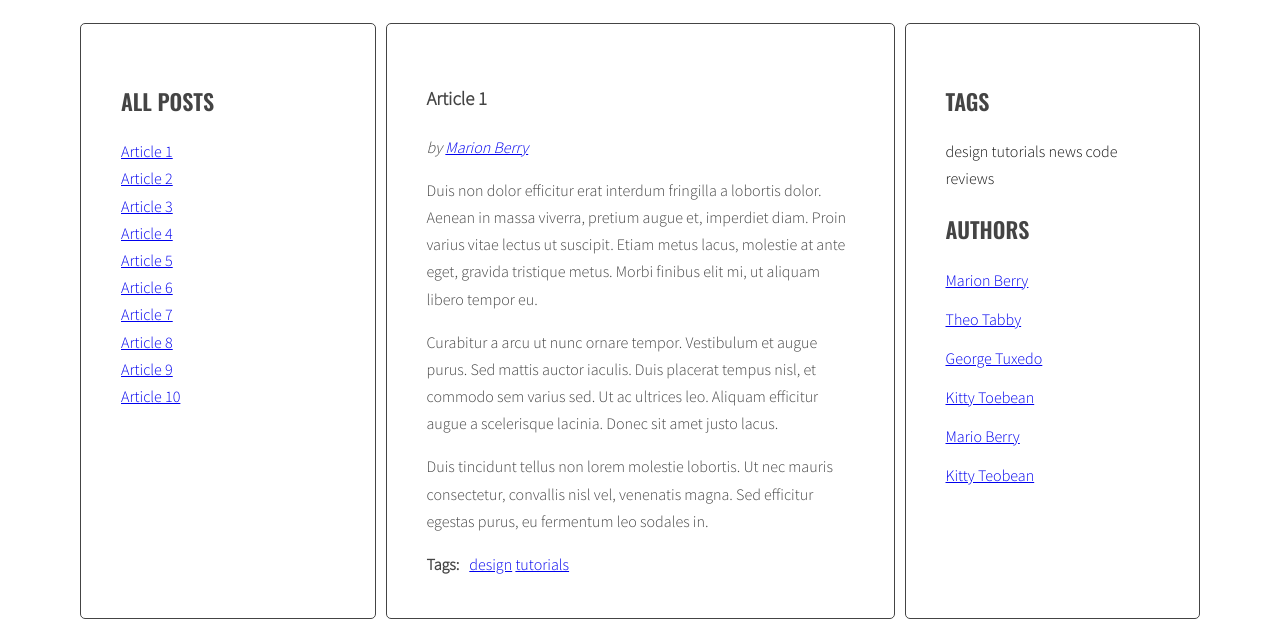
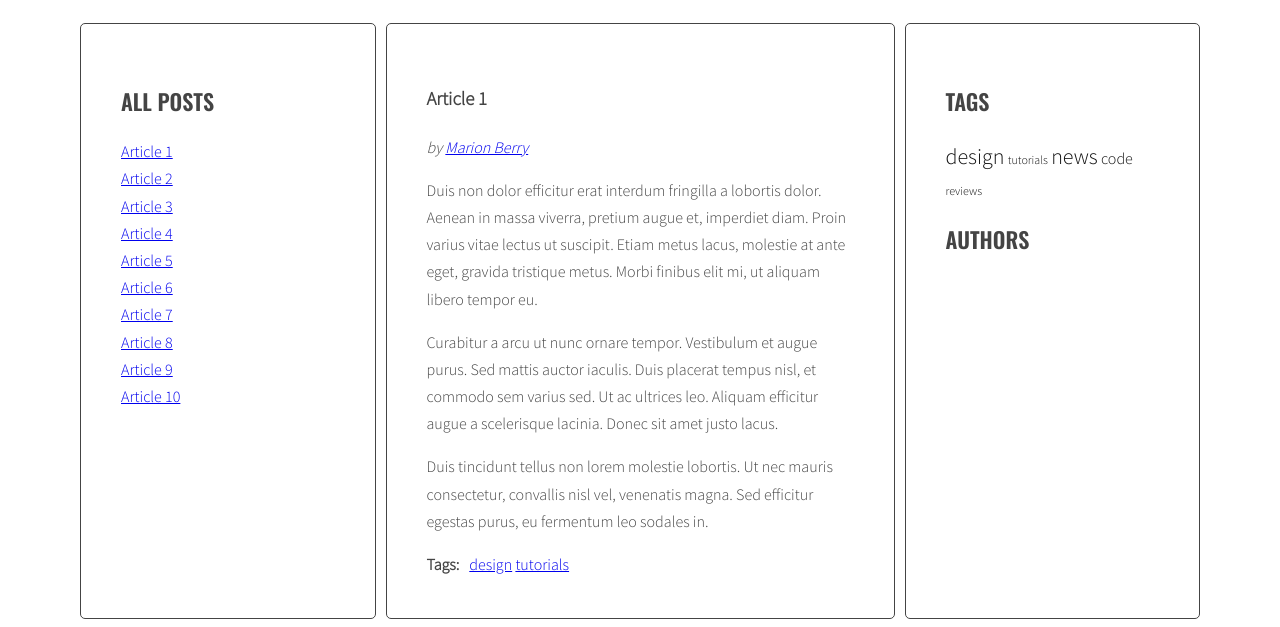
Before and after one commit to p-lechki/javascript-blog2, a website: page index.html in a window 1280 px wide. Shown: the part 220-847 px from the top of the page. Drawn offline with nearby package versions, Linux system fonts and the light colour scheme.

Commit message:
Add handlebars

```diff
--- a/index.html
+++ b/index.html
@@ -272,6 +272,26 @@
       </main>
     </div>
   </div>
+  <script id="template-article-link" type="text/x-handlebars-template">
+    <li><a href="#{{ id }}"><span>{{ title }}</span></a></li>
+  </script>
+  <script id="template-tag-link" type="text/x-handlebars-template">
+    <li><a href="#tag-{{ id }}">{{ id }}</a></li>
+  </script>
+  <script id="template-author-link" type="text/x-handlebars-template">
+    <p>by <a href="#author-{{ id }}">{{ id }}</a></p>
+  </script>
+  <script id="template-tag-cloud-link" type="text/x-handlebars-template">
+    {{#each tags}}
+      <li><a class="{{ className }}"><span>{{ tag }}</span></a></li>
+    {{/each}}
+  </script>
+  <script id="template-author-cloud-link" type="text/x-handlebars-template">
+    {{#each tags}}
+      <li><a class="#author-{{ author }}"><span class="author-name">{{ author }}</span></a></li>
+    {{/each}}
+  </script>
+  <script src="https://cdnjs.cloudflare.com/ajax/libs/handlebars.js/4.1.0/handlebars.min.js"></script>
   <script src="js/script.js"></script>
 </body>
 
--- a/js/script.js
+++ b/js/script.js
@@ -1,9 +1,17 @@
 'use strict';
+
+const templates = {
+  articleLink: Handlebars.compile(document.querySelector('#template-article-link').innerHTML),
+  tagLink: Handlebars.compile(document.querySelector('#template-tag-link').innerHTML),
+  authorLink: Handlebars.compile(document.querySelector('#template-author-link').innerHTML),
+  tagCloudLink: Handlebars.compile(document.querySelector('#template-tag-cloud-link').innerHTML),
+  authorCloudLink: Handlebars.compile(document.querySelector('#template-author-cloud-link').innerHTML),
+}
 
 const opts = {
   tagSizes: {
     count: 5,
-    classPrefix: 'tag-size',
+    classPrefix: 'tag-size-',
   },
 };
 
@@ -43,7 +51,11 @@ function generateTitleLinks(customSelector = '') {
     /* get the title from the title element */
 
     /* create HTML of the link */
-    const linkHTML = '<li><a href="#' + articleId + '"><span>' + articleTitle + '</span></a></li>';
+    const linkHTMLData = {
+      id: articleId,
+      title: articleTitle
+    };
+    const linkHTML = templates.articleLink(linkHTMLData);
     /* insert link into titleList */
     html += linkHTML;
   }
@@ -72,12 +84,12 @@ function titleClickHandler(event) {
   clickedElement.classList.add('active');
 
   /* remove class 'active' from all articles */
-  const activeArticles = document.querySelectorAll('.post .active');
+  const activeArticles = document.querySelectorAll('.post');
   for (let activeArticle of activeArticles) {
     activeArticle.classList.remove('active');
   }
   /* get 'href' attribute from the clicked link */
-  const articleSelector = clickedElement.getAttribute('href');
+  const articleSelector = clickedElement.getAttribute("href");
   /* find the correct article using the selector (value of 'href' attribute) */
   const targetArticle = document.querySelector(articleSelector);
   /* add class 'active' to the correct article */
@@ -100,7 +112,8 @@ function calculateTagsParams(tags) {
 
 function calculateTagsClass(count, params) {
   const classNumer = Math.floor(((count - params.min) / (params.max - params.min)) * opts.tagSizes.count + 1);
-  return classNumer;
+  const tagsClass = opts.tagSizes.classPrefix + classNumer;
+  return tagsClass;
 }
 
 function generateTags() {
@@ -122,7 +135,10 @@ function generateTags() {
     /* START LOOP: for each tag */
     for (let tag of articleTagsArray) {
       /* generate HTML of the link */
-      const linkHTML = '<li><a href="#tag-' + tag + '">' + tag + '</a></li> ';
+      const linkHTMLData = {
+        id: tag
+      };
+      const linkHTML = templates.tagLink(linkHTMLData);
       /* add generated code to html variable */
       html += linkHTML;
       /* [NEW] check if this link is NOT already in allTags */
@@ -146,18 +162,24 @@ function generateTags() {
   const tagsParams = calculateTagsParams(allTags);
   console.log('tagsParams:', tagsParams);
   /* [NEW] create variable for all links HTML code */
-  let allTagsHTML = '';
+  const allTagsData = {
+    tags: []
+  };
 
   // [NEW] START LOOP: for each tag in allTags
   for (let tag in allTags) {
     // [NEW] gemerate cod of a link and add it to allTagsHTML
-    const tagLinkHTML = '<li><a href="#tag-' + tag + '"class="' + opts.tagSizes.classPrefix + calculateTagsClass(allTags[tag], tagsParams) + '">' + tag + ' </a></li>';
-    allTagsHTML += tagLinkHTML;
+    allTagsData.tags.push({
+      tag: tag,
+      count: allTags[tag],
+      className: calculateTagsClass(allTags[tag], tagsParams)
+    });
+
   }
   // [NEW] END LOOP: for each tag in allTags
 
   // [NEW] add html form allTagsHTML to tagList
-  tagList.innerHTML = allTagsHTML;
+  tagList.innerHTML = templates.tagCloudLink(allTagsData);
 
 }
 
@@ -221,7 +243,10 @@ function generateAuthors() {
     let html = '';
     /* get author from data-author attribute */
     const author = article.getAttribute("data-author");
-    const linkHTML = '<p>by <a href="#author-' + author + '">' + author + '</a></p>';
+    const linkHTMLData = {
+      id: author
+    };
+    const linkHTML = templates.authorLink(linkHTMLData);
     /* add generated code to html variable */
     html += linkHTML;
     if (!allAuthors.hasOwnProperty(author)) {
@@ -239,18 +264,21 @@ function generateAuthors() {
   const authorsList = document.querySelector(select.listOf.authors);
 
   // [NEW] create variable for all links HTML code
-  let allAuthorsHTML = '';
+  const allAuthorsData = {
+    author: []
+  };
 
   // [NEW] START LOOP: for each author in authors
   for (let author in allAuthors) {
     // [NEW] genetarte cod of a linkand add it to allAuthorsHTML
-    const autorLinkHTML = '<li><a href="#author-' + author + '"><span class="author-name">' + author + '</span></a></li>';
-    allAuthorsHTML += autorLinkHTML;
+    allAuthorsData.author.push({
+      author: author
+    });
   }
   // [NEW] END LOOP: for each author in allAuthors
 
   // [NEW] add html form allAuthorHTML
-  authorsList.innerHTML = allAuthorsHTML;
+  authorsList.innerHTML = templates.authorCloudLink(allAuthorsData);
 
 
 }
```
